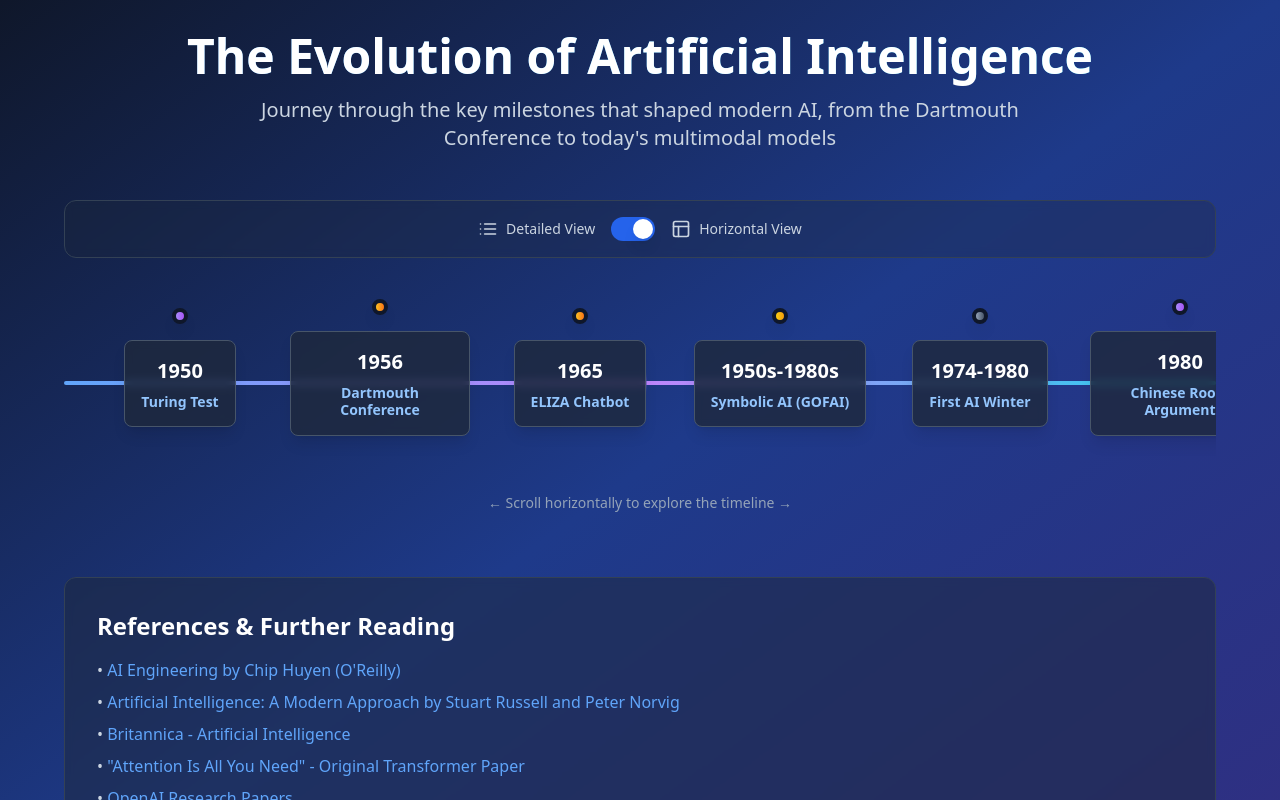
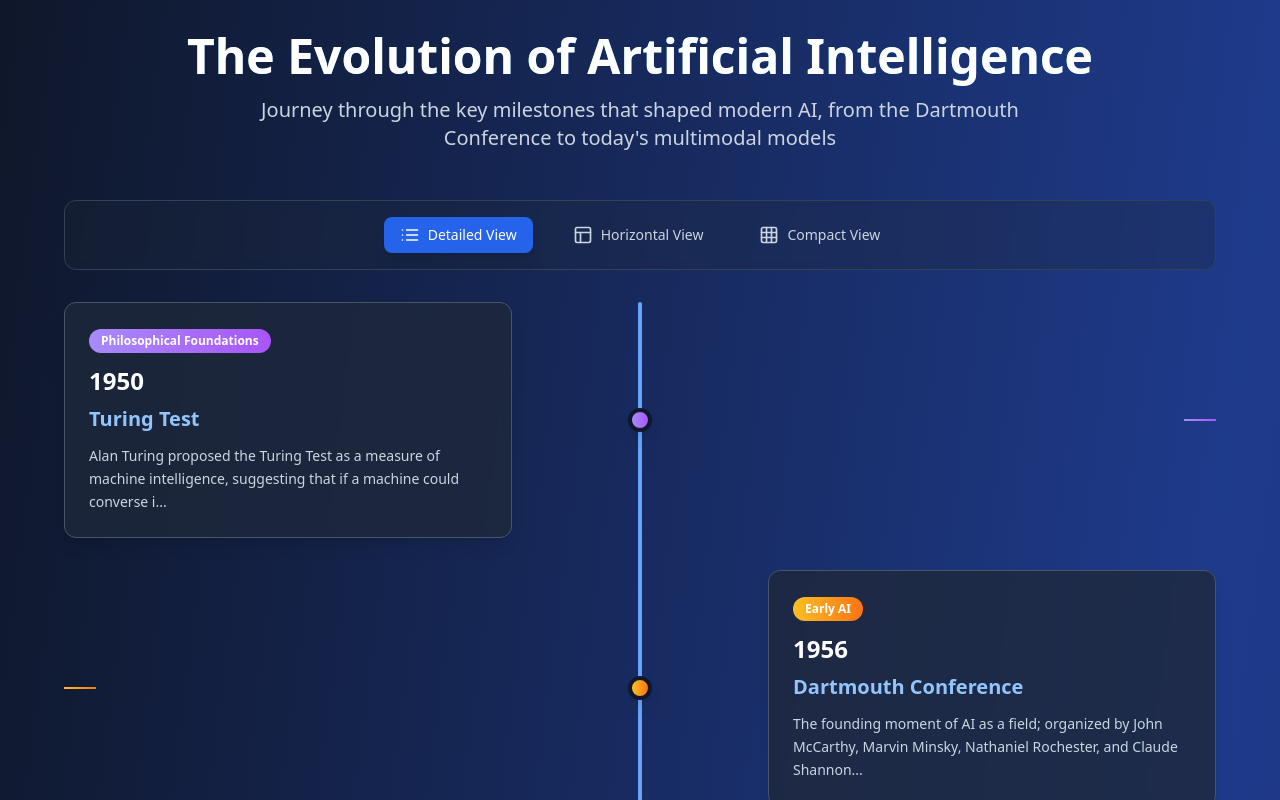
Before and after one commit to malminhas/ai-chronicle-view, a React (Vite) app: page / in a window 1280 px wide. Shown: the top 800 px of the page. Built offline with nearby package versions, Linux system fonts and the light colour scheme.

Commit message:
feat: Add Compact View to timeline
Adds a "Compact View" option to the timeline, presenting the timeline events in a snaking grid layout. The existing "Detailed" and "Horizontal" views are preserved, and the introduction of the new view does not affect the overall width of the timeline component.

```diff
--- /dev/null
+++ b/src/components/SnakingTimeline.tsx
@@ -0,0 +1,81 @@
+
+import { useState } from "react";
+import { TimelineEventData } from "@/data/timelineData";
+import { getCategoryColor } from "@/utils/categoryUtils";
+
+interface SnakingTimelineProps {
+  events: TimelineEventData[];
+  onEventClick: (event: TimelineEventData) => void;
+}
+
+export const SnakingTimeline = ({ events, onEventClick }: SnakingTimelineProps) => {
+  const [hoveredEvent, setHoveredEvent] = useState<string | null>(null);
+
+  // Group events into rows of 4
+  const rows = [];
+  for (let i = 0; i < events.length; i += 4) {
+    const row = events.slice(i, i + 4);
+    const isEvenRow = Math.floor(i / 4) % 2 === 0;
+    rows.push({ events: isEvenRow ? row : row.reverse(), isReversed: !isEvenRow });
+  }
+
+  return (
+    <div className="mb-16">
+      <div className="space-y-8">
+        {rows.map((row, rowIndex) => (
+          <div key={rowIndex} className="relative">
+            {/* Row of events */}
+            <div className="grid grid-cols-4 gap-6">
+              {row.events.map((event, eventIndex) => {
+                const colorClasses = getCategoryColor(event.category);
+                const isHovered = hoveredEvent === `${event.year}-${event.event}`;
+                const eventKey = `${event.year}-${event.event}`;
+
+                return (
+                  <div
+                    key={eventKey}
+                    className="relative flex flex-col items-center cursor-pointer group"
+                    onMouseEnter={() => setHoveredEvent(eventKey)}
+                    onMouseLeave={() => setHoveredEvent(null)}
+                    onClick={() => onEventClick(event)}
+                  >
+                    {/* Timeline dot */}
+                    <div className={`w-4 h-4 bg-gradient-to-r ${colorClasses} rounded-full border-4 border-slate-900 shadow-lg transition-all duration-300 ${isHovered ? 'scale-125 shadow-xl' : ''} z-10 mb-4`}></div>
+
+                    {/* Event card */}
+                    <div className={`bg-slate-800/80 backdrop-blur-sm p-4 rounded-lg border border-slate-600 shadow-lg transition-all duration-300 ${isHovered ? 'border-blue-400/50 shadow-blue-500/20 transform scale-105' : ''} w-full`}>
+                      {/* Year */}
+                      <div className="text-lg font-bold text-white mb-2 text-center">{event.year}</div>
+
+                      {/* Event title */}
+                      <h3 className="text-sm font-semibold text-blue-300 text-center leading-tight group-hover:text-blue-200 transition-colors line-clamp-2">
+                        {event.event}
+                      </h3>
+
+                      {/* Hover indicator */}
+                      {isHovered && (
+                        <div className="mt-3 text-blue-400 text-xs font-medium animate-fade-in text-center">
+                          Click for details →
+                        </div>
+                      )}
+                    </div>
+
+                    {/* Connecting line to next event (horizontal) */}
+                    {eventIndex < row.events.length - 1 && (
+                      <div className="absolute top-2 left-1/2 w-full h-0.5 bg-gradient-to-r from-blue-400 to-purple-400 transform translate-x-1/2 z-0"></div>
+                    )}
+                  </div>
+                );
+              })}
+            </div>
+
+            {/* Vertical connecting line to next row */}
+            {rowIndex < rows.length - 1 && (
+              <div className={`absolute ${row.isReversed ? 'left-1/4' : 'right-1/4'} w-0.5 h-8 bg-gradient-to-b from-purple-400 to-cyan-400 transform translate-x-1/2 mt-4 z-0`}></div>
+            )}
+          </div>
+        ))}
+      </div>
+    </div>
+  );
+};
--- a/src/components/Timeline.tsx
+++ b/src/components/Timeline.tsx
@@ -4,37 +4,67 @@ import { TimelineEvent } from "./TimelineEvent";
 import { EventModal } from "./EventModal";
 import { References } from "./References";
 import { CompactTimeline } from "./CompactTimeline";
+import { SnakingTimeline } from "./SnakingTimeline";
 import { timelineData, TimelineEventData } from "@/data/timelineData";
-import { Switch } from "@/components/ui/switch";
-import { Layout, List } from "lucide-react";
+import { List, Layout, Grid3X3 } from "lucide-react";
 
 export type { TimelineEventData };
 
+type ViewType = 'detailed' | 'horizontal' | 'compact';
+
 export const Timeline = () => {
   const [selectedEvent, setSelectedEvent] = useState<TimelineEventData | null>(null);
-  const [isCompactView, setIsCompactView] = useState(true);
+  const [currentView, setCurrentView] = useState<ViewType>('detailed');
 
   return (
     <div className="relative max-w-6xl mx-auto">
       {/* View Toggle */}
-      <div className="flex items-center justify-center gap-4 mb-8 p-4 bg-slate-800/30 backdrop-blur-sm rounded-xl border border-slate-700">
-        <div className="flex items-center gap-2 text-slate-300">
+      <div className="flex items-center justify-center gap-6 mb-8 p-4 bg-slate-800/30 backdrop-blur-sm rounded-xl border border-slate-700">
+        <button
+          onClick={() => setCurrentView('detailed')}
+          className={`flex items-center gap-2 px-4 py-2 rounded-lg transition-all duration-200 ${
+            currentView === 'detailed'
+              ? 'bg-blue-600 text-white shadow-lg'
+              : 'text-slate-300 hover:text-white hover:bg-slate-700/50'
+          }`}
+        >
           <List className="w-5 h-5" />
           <span className="text-sm font-medium">Detailed View</span>
-        </div>
-        <Switch
-          checked={isCompactView}
-          onCheckedChange={setIsCompactView}
-          className="data-[state=checked]:bg-blue-600"
-        />
-        <div className="flex items-center gap-2 text-slate-300">
+        </button>
+
+        <button
+          onClick={() => setCurrentView('horizontal')}
+          className={`flex items-center gap-2 px-4 py-2 rounded-lg transition-all duration-200 ${
+            currentView === 'horizontal'
+              ? 'bg-blue-600 text-white shadow-lg'
+              : 'text-slate-300 hover:text-white hover:bg-slate-700/50'
+          }`}
+        >
           <Layout className="w-5 h-5" />
           <span className="text-sm font-medium">Horizontal View</span>
-        </div>
+        </button>
+
+        <button
+          onClick={() => setCurrentView('compact')}
+          className={`flex items-center gap-2 px-4 py-2 rounded-lg transition-all duration-200 ${
+            currentView === 'compact'
+              ? 'bg-blue-600 text-white shadow-lg'
+              : 'text-slate-300 hover:text-white hover:bg-slate-700/50'
+          }`}
+        >
+          <Grid3X3 className="w-5 h-5" />
+          <span className="text-sm font-medium">Compact View</span>
+        </button>
       </div>
 
-      {isCompactView ? (
+      {/* Render the appropriate view */}
+      {currentView === 'horizontal' ? (
         <CompactTimeline
+          events={timelineData}
+          onEventClick={setSelectedEvent}
+        />
+      ) : currentView === 'compact' ? (
+        <SnakingTimeline
           events={timelineData}
           onEventClick={setSelectedEvent}
         />
```
